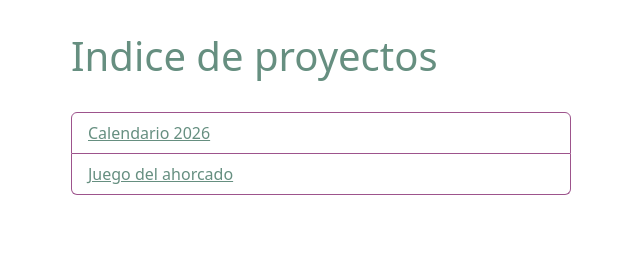
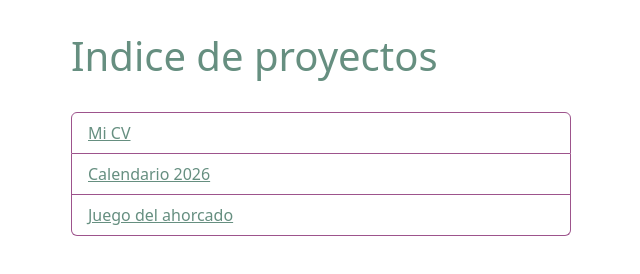
Before and after one commit to silb20/pag_inicio, a plain HTML site: page index.html in a window 1280 px wide. Shown: the whole page, without its empty margins (319-959 px from the left). Drawn offline with nearby package versions, Linux system fonts and the light colour scheme.

Commit message:
adicion cv

```diff
--- a/index.html
+++ b/index.html
@@ -16,10 +16,10 @@
             <h1 class="main-title">Indice de proyectos</h1>
             <nav class="navegacion">
                 <ul class="list-group">
+                    <li class="list-group-item"><a href="https://cursoweb.tech/silvia/cv_web/" target="_blank">Mi CV</a></li>
                     <li class="list-group-item"><a href="https://cursoweb.tech/silvia/calendario_eventos/" target="_blank">Calendario 2026</a></li>
                     <li class="list-group-item"><a href="https://cursoweb.tech/silvia/juego_ahorcado/" target="_blank">Juego del ahorcado</a></li>
-                    <!-- <li class="list-group-item">A third item</li>
-                    <li class="list-group-item">A fourth item</li>
+                    <!-- <li class="list-group-item">A fourth item</li>
                     <li class="list-group-item">And a fifth one</li> -->
                 </ul>
             </nav>
```
